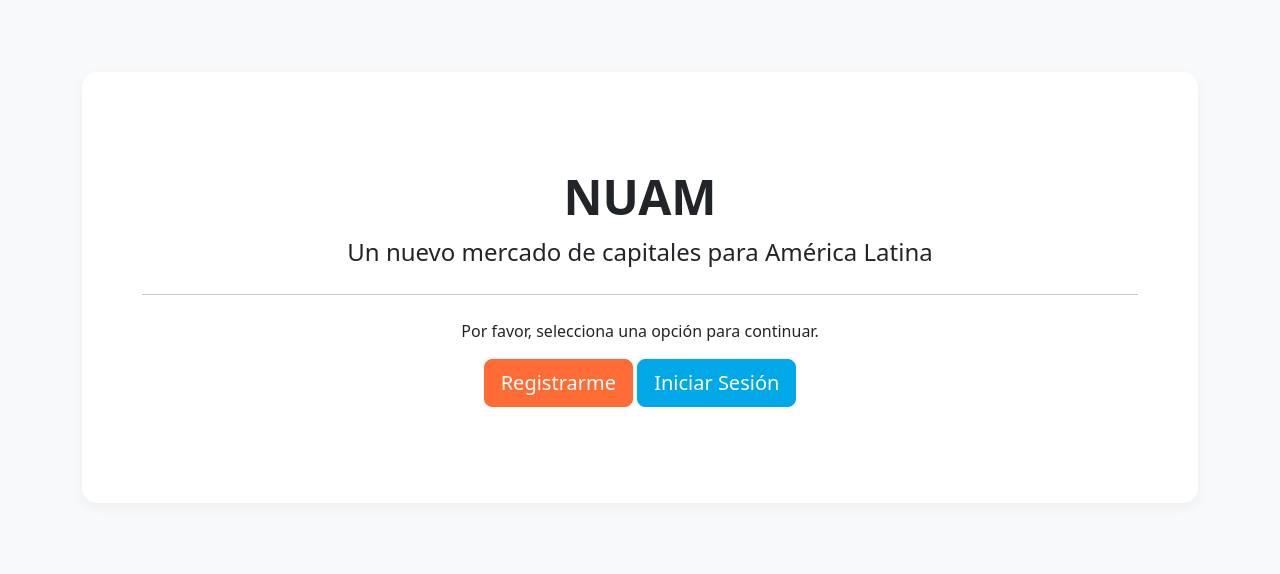
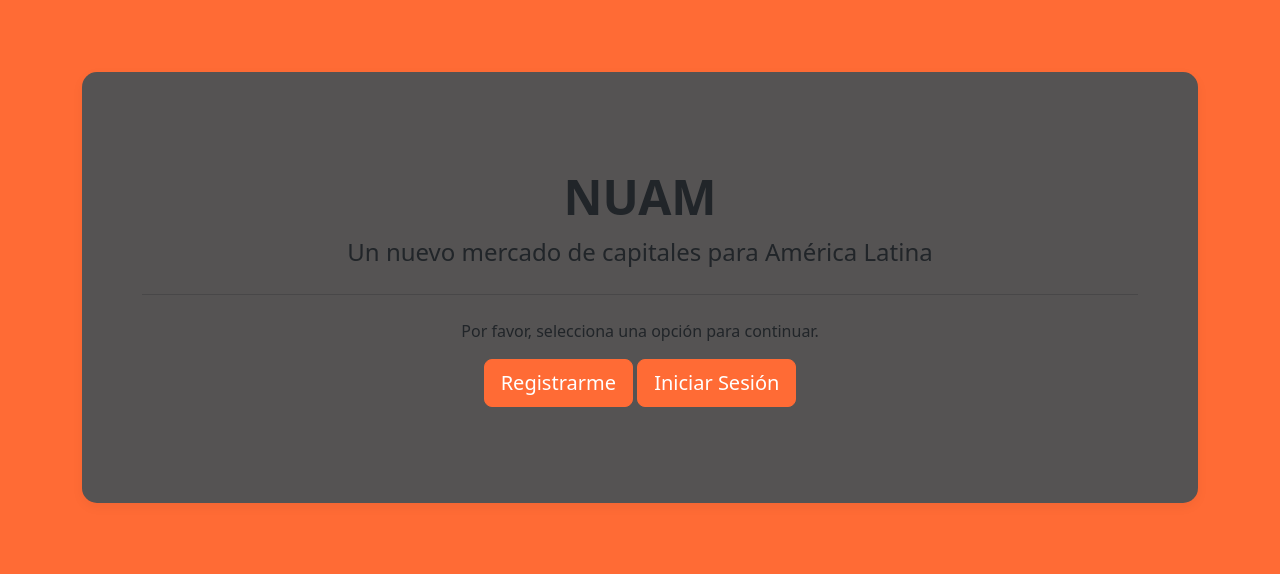
Before and after one commit to AxelDuranRoblero/SoftwareApp-v2, a Django app: page / in a window 1280 px wide. Shown: the top 574 px of the page. Run offline with Django 5.2, Linux system fonts and the light colour scheme.

Commit message:
Conectando CSS y HTML para todas las páginas

```diff
--- a/static/css/antepagina.css
+++ b/static/css/antepagina.css
@@ -2,13 +2,13 @@
 */
 
 body {
-    background-color: #f8f9fa; /* Fondo gris claro */
+    background-color: #FF6B35; /* Fondo gris claro */
 }
 
 /* Estilo para el cuadro grande de "NUAM"
 */
 .jumbotron-personalizado {
-    background-color: #ffffff; /* Fondo blanco */
+    background-color: #555353; /* Fondo blanco */
     border-radius: 15px;
     box-shadow: 0 4px 12px rgba(0, 0, 0, 0.05);
 }
@@ -21,6 +21,6 @@
     border-color: #FF6B35;
 }
 .btn-success {
-    background-color: #00a8e8; /* Azul */
-    border-color: #00a8e8;
+    background-color: #FF6B35; /* Azul */
+    border-color: #FF6B35;
 }
```
